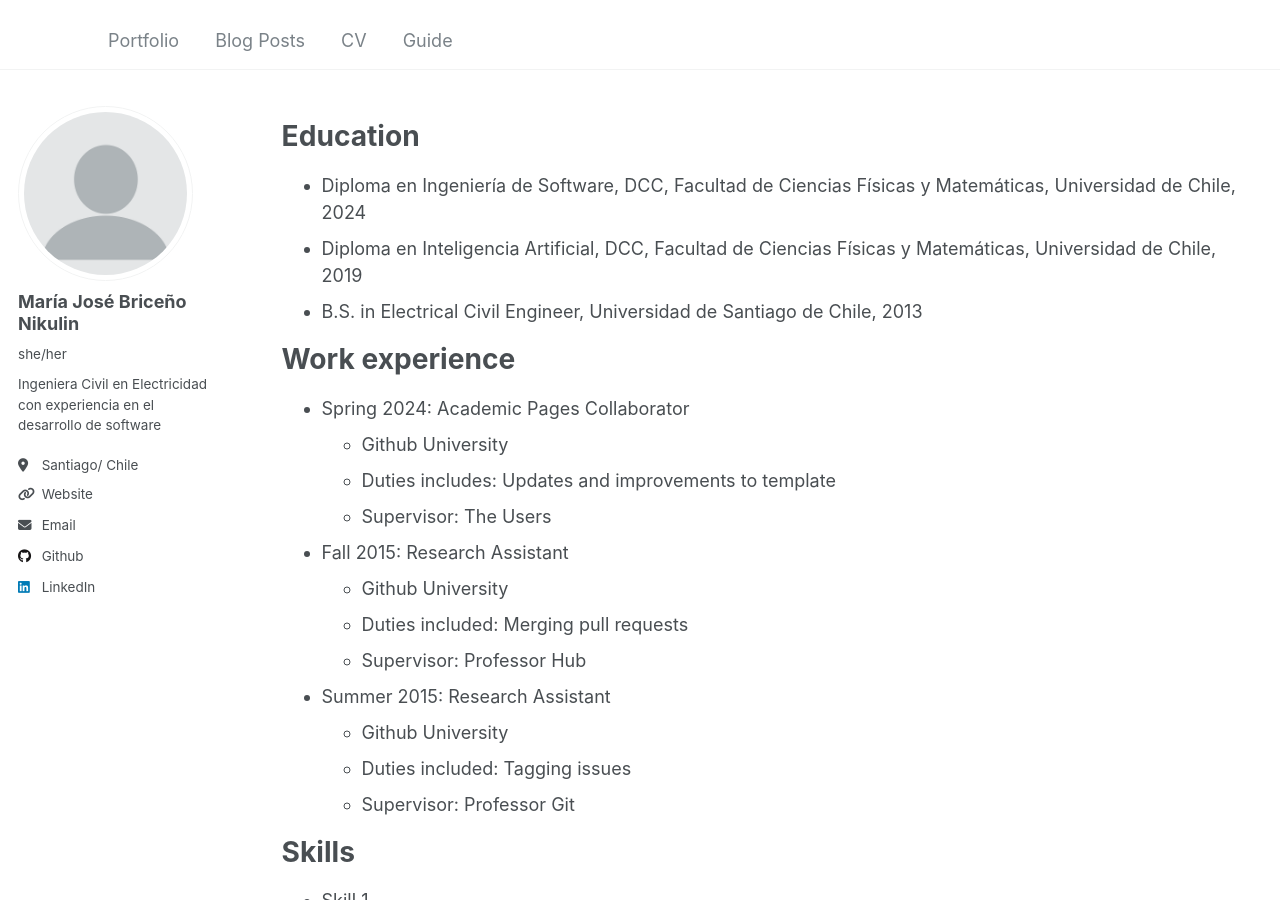
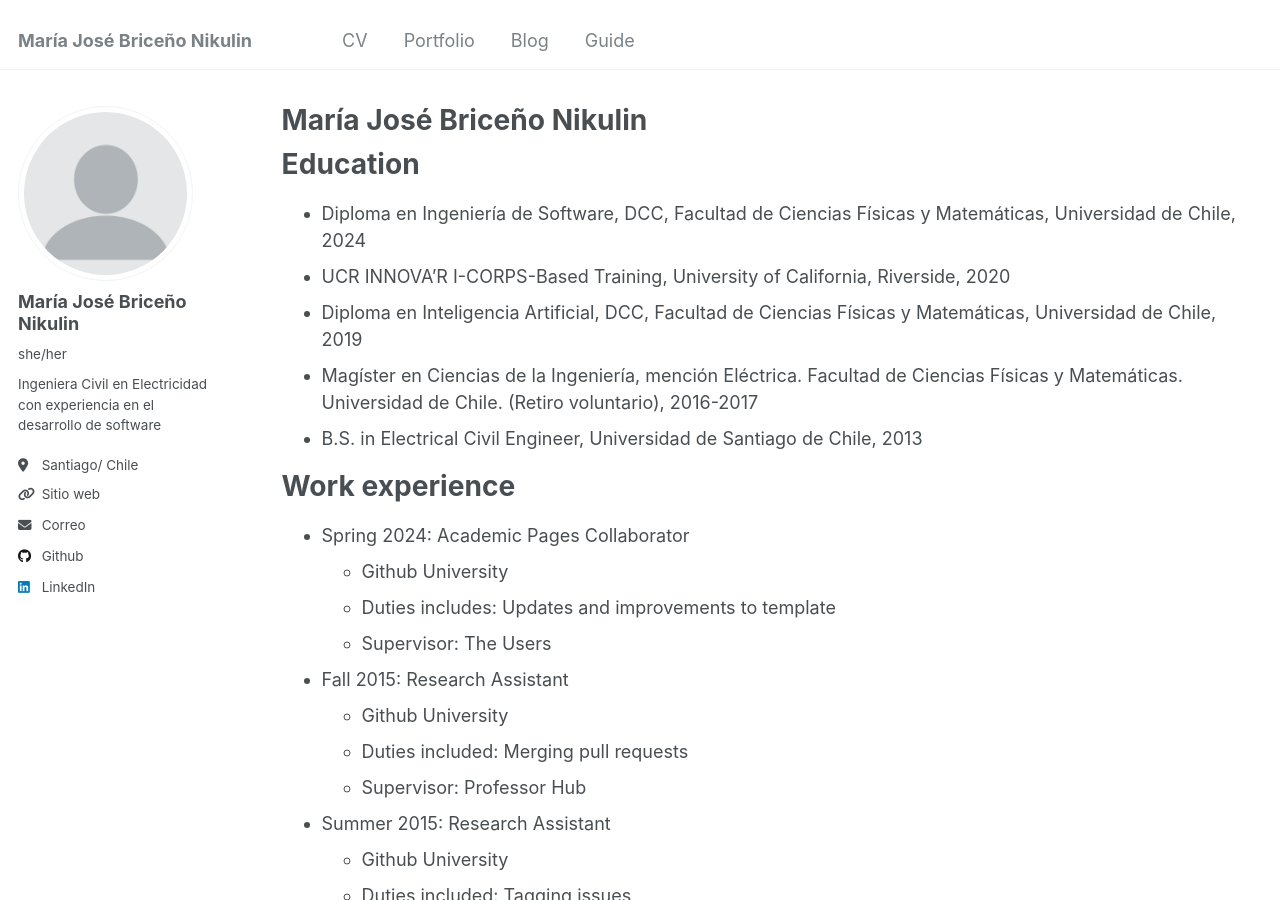
Before and after one commit to majobrini/majobrini.github.io, a Jekyll site: the page built from _pages/cv.md, in a window 1280 px wide and 900 px high. Built offline with Jekyll 4.4.1, drawn with Linux system fonts in a browser that asks for light colours; some of the changed text lies outside the part shown.

Commit message:
Paginal de inicio

```diff
--- a/_config.yml
+++ b/_config.yml
@@ -7,11 +7,11 @@
 # server process.
 
 # Basic Site Settings
-locale                   : "en-US"
-title                    : ""
+locale                   : "es"
+title                    : "María José Briceño Nikulin"
 title_separator          : "-"
-name                     : &name "María José Briceño"
-description              : &description "personal description"
+name                     : &name ""
+description              : &description "Software Engineer"
 url                      : https://majobrini.github.io # the base hostname & protocol for your site e.g. "https://mmistakes.github.io"
 baseurl                  : "" # the subpath of your site, e.g. "/blog"
 repository               : "majobrini/academicpages.github.io"
--- a/_data/navigation.yml
+++ b/_data/navigation.yml
@@ -14,14 +14,14 @@ main:
   #  - title: "Teaching"
   #   url: /teaching/
 
+  - title: "CV"
+    url: /cv/
+
   - title: "Portfolio"
     url: /portfolio/
 
-  - title: "Blog Posts"
+  - title: "Blog "
     url: /year-archive/
-
-  - title: "CV"
-    url: /cv/
 
   - title: "Guide"
     url: /markdown/
--- a/_pages/cv.md
+++ b/_pages/cv.md
@@ -1,6 +1,6 @@
 ---
 layout: archive
-title: ""
+title: "María José Briceño Nikulin"
 permalink: /cv/
 author_profile: true
 redirect_from:
@@ -12,7 +12,10 @@ redirect_from:
 Education
 ======
 * Diploma en Ingeniería de Software, DCC, Facultad de Ciencias Físicas y Matemáticas, Universidad de Chile, 2024
+* UCR INNOVA’R I-CORPS-Based Training, University of California, Riverside, 2020
 * Diploma en Inteligencia Artificial, DCC, Facultad de Ciencias Físicas y Matemáticas, Universidad de Chile, 2019
+* Magíster en Ciencias de la Ingeniería, mención Eléctrica. Facultad de Ciencias Físicas y
+  Matemáticas. Universidad de Chile. (Retiro voluntario), 2016-2017
 * B.S. in Electrical Civil Engineer, Universidad de Santiago de Chile, 2013
 
 Work experience
```
Also changed, not shown: _pages/about.md (+2 -3 lines).
